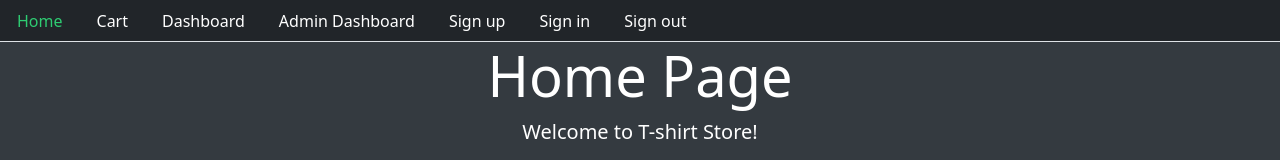
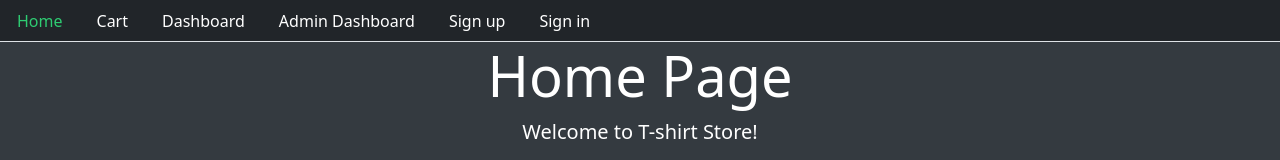
Before and after one commit to JeelPatel07/MERN-Ecommerce, a React (Create React App) app in the folder projfrontend/: page / in a window 1280 px wide. Shown: the top 160 px of the page. Built offline with nearby package versions, Linux system fonts and the light colour scheme.

Commit message:
Conditional sign out route completed

```diff
--- a/projfrontend/src/auth/helper/index.js
+++ b/projfrontend/src/auth/helper/index.js
@@ -39,10 +39,11 @@
   }
 };
 
-export const signout = (user,next) => {
+export const signout = next => {
   if (typeof window !== "undefined") {
     localStorage.removeItem("jwt");
     next();
+
 
     return fetch(`${API}/signout`, {
       method: "GET",
--- a/projfrontend/src/core/Menu.js
+++ b/projfrontend/src/core/Menu.js
@@ -1,6 +1,6 @@
 import React from "react";
 import { Link, withRouter } from "react-router-dom";
-
+import { signout , isAuthenticated } from "../auth/helper";
 const currentTab = (history, path) => {
   if (history.location.pathname === path) {
     return { color: "#2ecc72" };
@@ -46,11 +46,18 @@
           Sign in
         </Link>
       </li>
-      <li className="nav-item">
-        <Link style={currentTab(history, "/signout")} className="nav-link" to="/signout">
-          Sign out
-        </Link>
+      {isAuthenticated() && (
+        <li className="nav-item">
+        <span className="nav-link text-warning"
+        onClick={()=>{
+        signout(()=>{
+          history.push("/")
+        })}}
+        >
+          Signout
+        </span>
       </li>
+      )}
     </ul>
   </div>
 );
```
